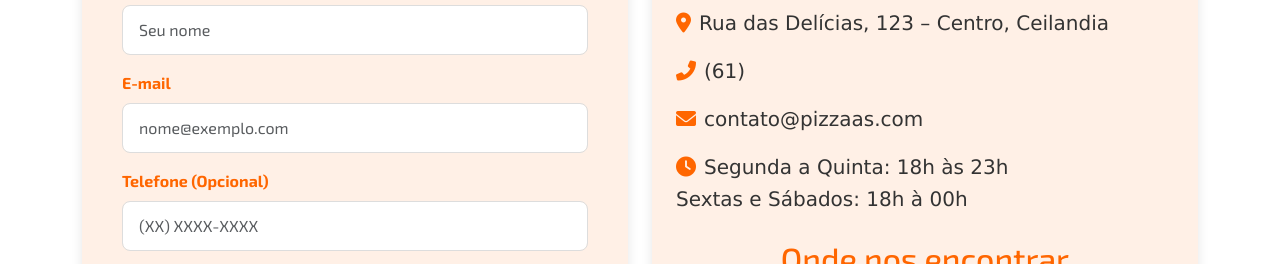
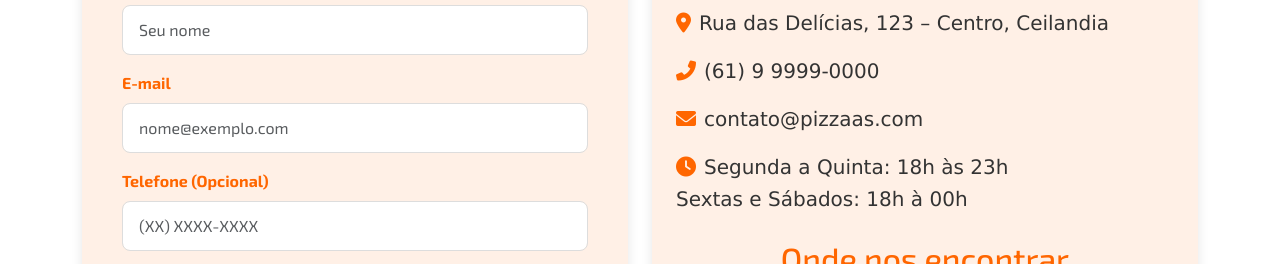
Before and after one commit to hagaele/Site-Responsivo---Bootstrap, a plain HTML site: page Paginas/contatos.html in a window 1280 px wide. Shown: the part 545-809 px from the top of the page. Drawn offline with nearby package versions, Linux system fonts and the light colour scheme.

Commit message:
contatos.html

```diff
--- a/Paginas/contatos.html
+++ b/Paginas/contatos.html
@@ -95,7 +95,7 @@
             <div class="col-md-6">
                 <div class="page-content-wrapper p-4"> <h2 class="text-orange mb-4 text-center">Nossas Informações</h2>
                     <p class="fs-5 mb-3"><i class="fas fa-map-marker-alt text-orange me-2"></i>Rua das Delícias, 123 – Centro, Ceilandia</p>
-                    <p class="fs-5 mb-3"><i class="fas fa-phone-alt text-orange me-2"></i>(61) </p>
+                    <p class="fs-5 mb-3"><i class="fas fa-phone-alt text-orange me-2"></i>(61) 9 9999-0000</p>
                     <p class="fs-5 mb-3"><i class="fas fa-envelope text-orange me-2"></i>contato@pizzaas.com</p>
                     <p class="fs-5 mb-4"><i class="fas fa-clock text-orange me-2"></i>Segunda a Quinta: 18h às 23h<br>Sextas e Sábados: 18h à 00h</p>
 
```
